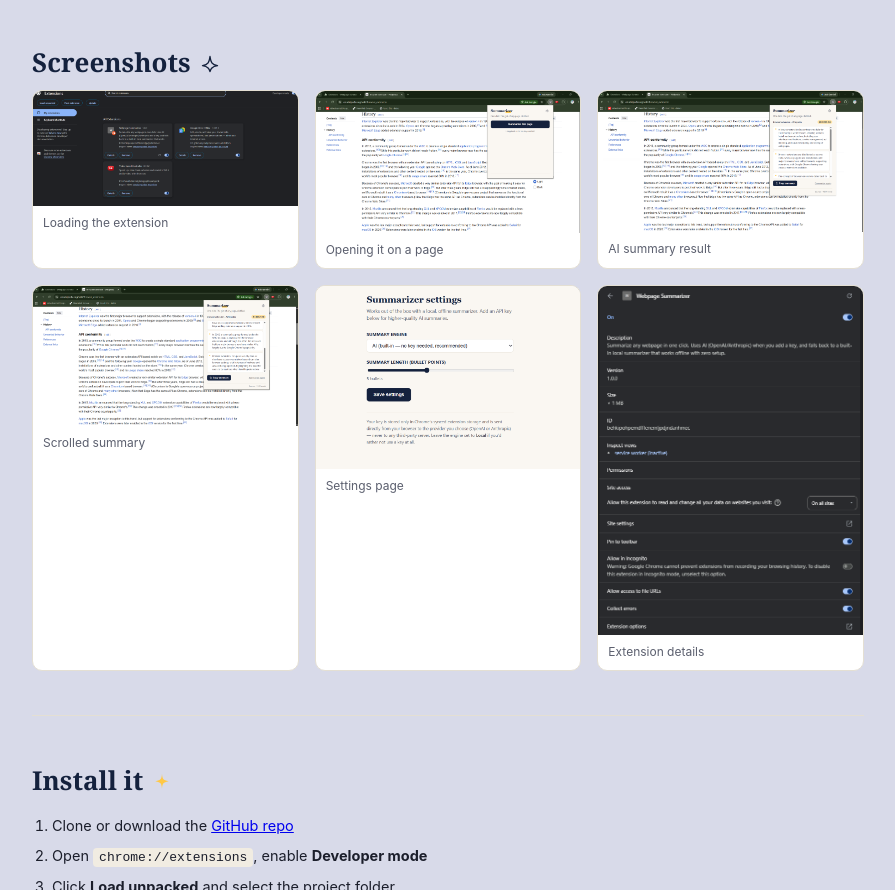
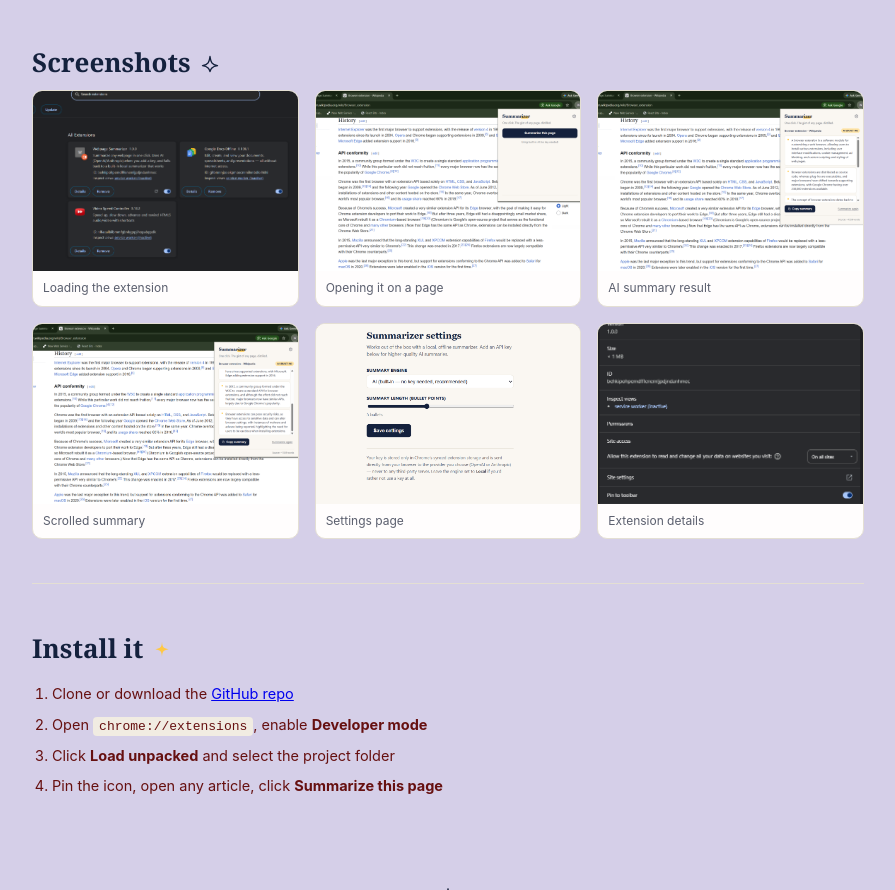
Before and after one commit to vishesharma20/web-page-summarizer-extension, a browser extension: page docs/index.html in a window 1280 px wide. Shown: the part 1273-2163 px from the top of the page, without its empty margins (192-1087 px from the left). Drawn offline with Linux system fonts and the light colour scheme.

Commit message:
changed background

```diff
--- a/docs/style.css
+++ b/docs/style.css
@@ -1,9 +1,9 @@
 :root {
   --navy: #14213D;
   --navy-soft: #2A3A5C;
-  --paper: #d8dae9;
+  --paper: #d5cfe8;
   --paper-dim: #F1ECE2;
-  --ink: #1B1E2B;
+  --ink: #661010;
   --ink-soft: #5B5F6E;
   --yellow: #FFC845;
   --yellow-soft: #FFE3A3;
@@ -340,7 +340,8 @@ body {
 
 .shot-grid figure {
   margin: 0;
-  background: white;
+   max-width: 300px;
+  background: rgb(255, 253, 253);
   border: 1px solid var(--line);
   border-radius: 10px;
   overflow: hidden;
@@ -348,6 +349,9 @@ body {
 
 .shot-grid img {
   width: 100%;
+  display: block;
+  height: 180px;
+  object-fit: cover;
   display: block;
 }
 
```
